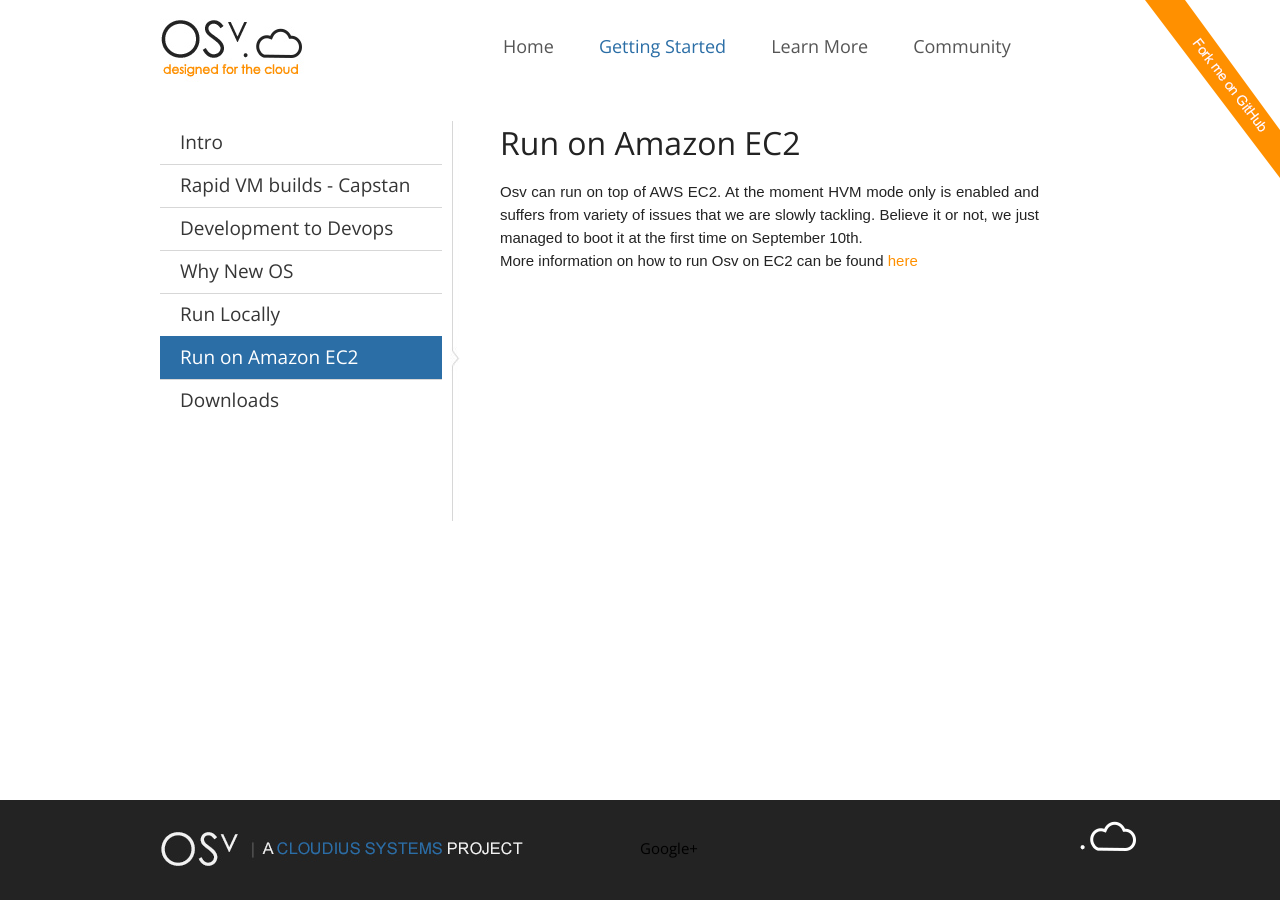
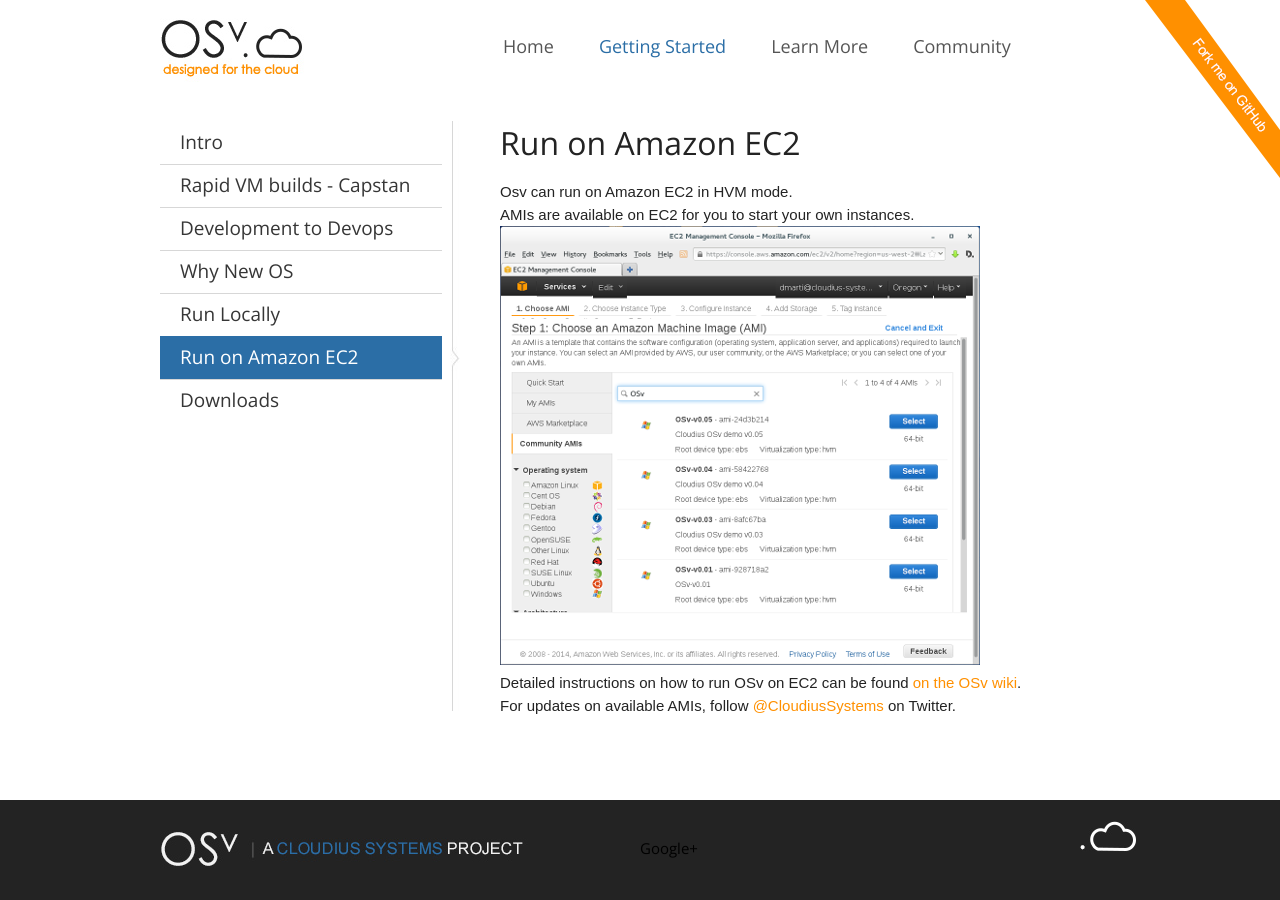
Before and after one commit to osv-io/osv-io.github.io, a Jekyll site: the page built from _posts/started/0000-01-25-amazon-ec2.markdown, in a window 1280 px wide. Built offline with Jekyll 4.4.1, drawn with Linux system fonts in a browser that asks for light colours.

Commit message:
Update EC2 page
Update EC2 status and add an image to break up the text.

Signed-off-by: Don Marti <dmarti@cloudius-systems.com>

```diff
--- a/_posts/started/0000-01-25-amazon-ec2.markdown
+++ b/_posts/started/0000-01-25-amazon-ec2.markdown
@@ -6,8 +6,14 @@ nav: started
 show_heading: yes
 read_more: yes
 ---
-Osv can run on top of AWS EC2. At the moment HVM mode only is enabled and suffers from variety of issues that we are slowly tackling. Believe it or not, we just managed to boot it at the first time on September 10th.
+Osv can run on Amazon EC2 in HVM mode.
+
+AMIs are available on EC2 for you to start your own instances.
 
 <!--more-->
 
-More information on how to run Osv on EC2 can be found [here](https://github.com/cloudius-systems/osv/wiki/OSV-on-EC2)
+<img src="/images/ec2.png">
+
+Detailed instructions on how to run OSv on EC2 can be found [on the OSv wiki](https://github.com/cloudius-systems/osv/wiki/OSV-on-EC2).
+
+For updates on available AMIs, follow [@CloudiusSystems](https://twitter.com/CloudiusSystems) on Twitter.
```
Also changed, not shown: images/ec2.png (added).
